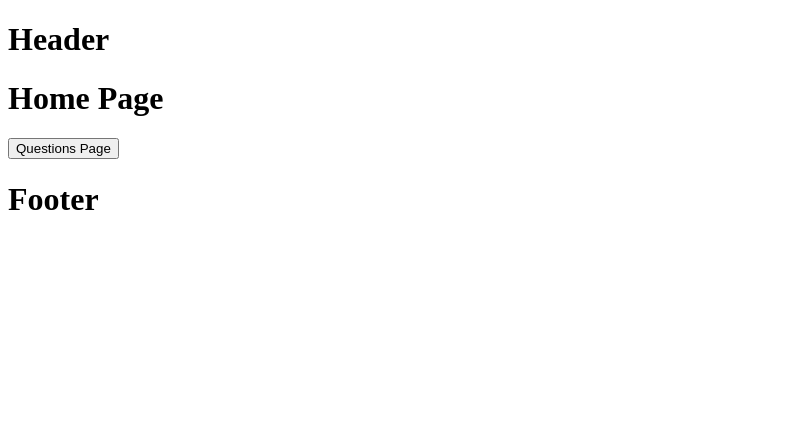
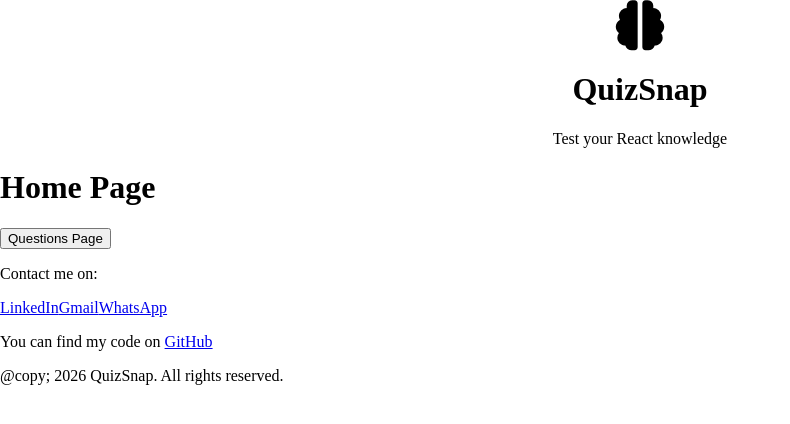
Before and after one commit to mustaqeem-2001/day1_QuizSnap, a React (Vite) app: page / in a window 1280 px wide. Shown: the top 424 px of the page, without its empty margins (0-790 px from the left). Built offline with nearby package versions, Linux system fonts and the light colour scheme.

Commit message:
feat: add Font Awesome icons and update Header and Footer components with content

```diff
--- a/package.json
+++ b/package.json
@@ -10,6 +10,7 @@
     "preview": "vite preview"
   },
   "dependencies": {
+    "@fortawesome/fontawesome-free": "^7.2.0",
     "react": "^19.2.6",
     "react-dom": "^19.2.6",
     "react-router-dom": "^7.15.1"
--- a/src/components/Footer.jsx
+++ b/src/components/Footer.jsx
@@ -1,5 +1,16 @@
 export default function Header() {
+    const currentYear = new Date().getFullYear();
+
     return (
-        <h1>Footer</h1>
+        <footer>
+            <div className="contact-info">
+                <p>Contact me on: </p>
+                <a href="https://www.linkedin.com/in/mustaqeem-c-3a3875208/" className="contact-ln">LinkedIn</a>
+                <a href="mailto:mustaqeem.a.chowdhury@gmail.com" className="contact-gmail">Gmail</a>
+                <a href="https://wa.me/447534249940" className="contact-whatsapp">WhatsApp</a>
+            </div>
+            <p className="github-repo">You can find my code on <a href="https://github.com/mustaqeem-2001/day1_QuizSnap" className="github-repo-link">GitHub</a></p>
+            <p className="copyright">@copy; {currentYear} QuizSnap. All rights reserved.</p>
+        </footer>
     )
 }
--- a/src/components/Header.jsx
+++ b/src/components/Header.jsx
@@ -1,5 +1,12 @@
+import "@fortawesome/fontawesome-free/css/all.css";
+
+
 export default function Header() {
     return (
-        <h1>Header</h1>
+        <header>
+            <i className="fa-solid fa-brain"></i>
+            <h1 className="title">QuizSnap</h1>
+            <p className="subtitle">Test your React knowledge</p>
+        </header>
     )
 }
--- a/src/index.css
+++ b/src/index.css
@@ -0,0 +1,12 @@
+body {
+    padding: 0;
+    margin: 0;
+}
+
+header {
+    text-align: center;
+}
+
+.fa-brain {
+    font-size: 50px;
+}
--- a/src/main.jsx
+++ b/src/main.jsx
@@ -1,6 +1,7 @@
 import { createRoot } from "react-dom/client";
 import App from "./App.jsx";
 import { StrictMode } from "react";
+import "./index.css";
 
 const root = createRoot(document.getElementById("root"));
 root.render(
```
Also changed, not shown: 1 other file (tests, documents, lock files or other folders).
